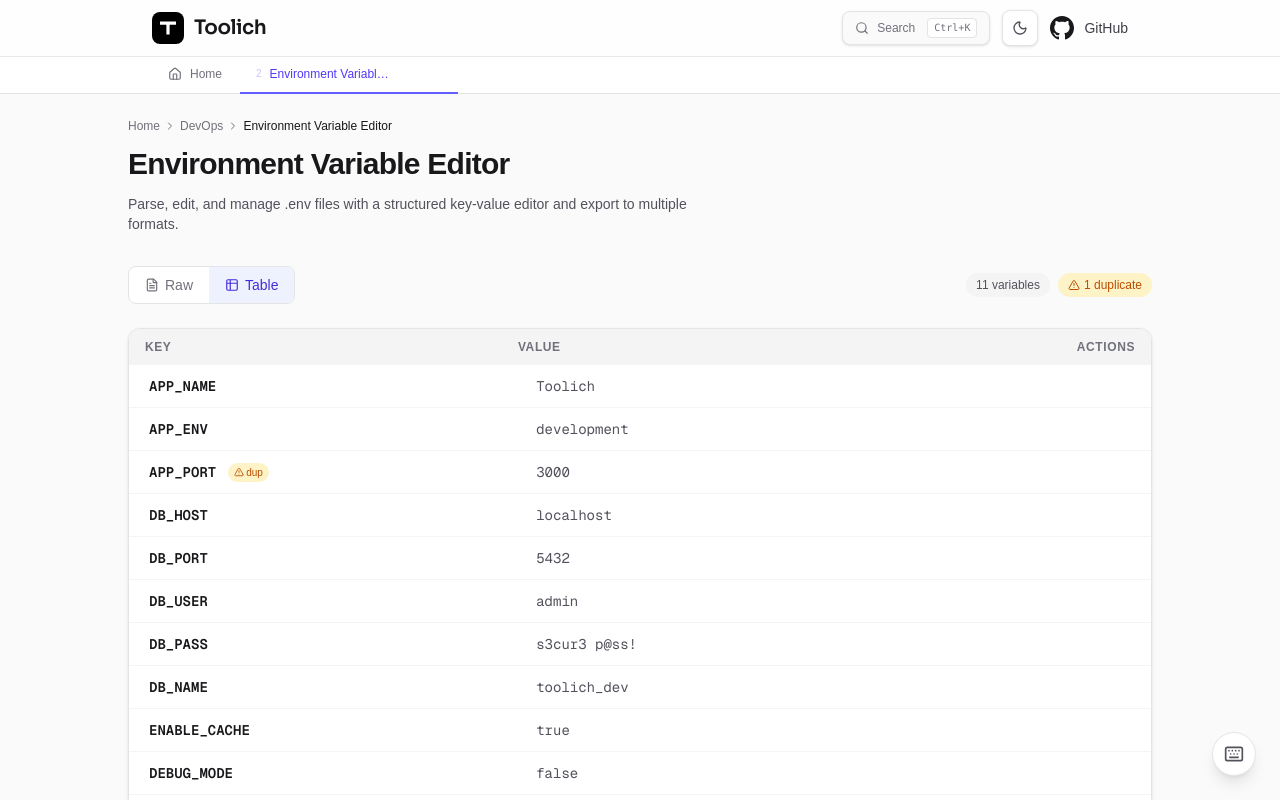
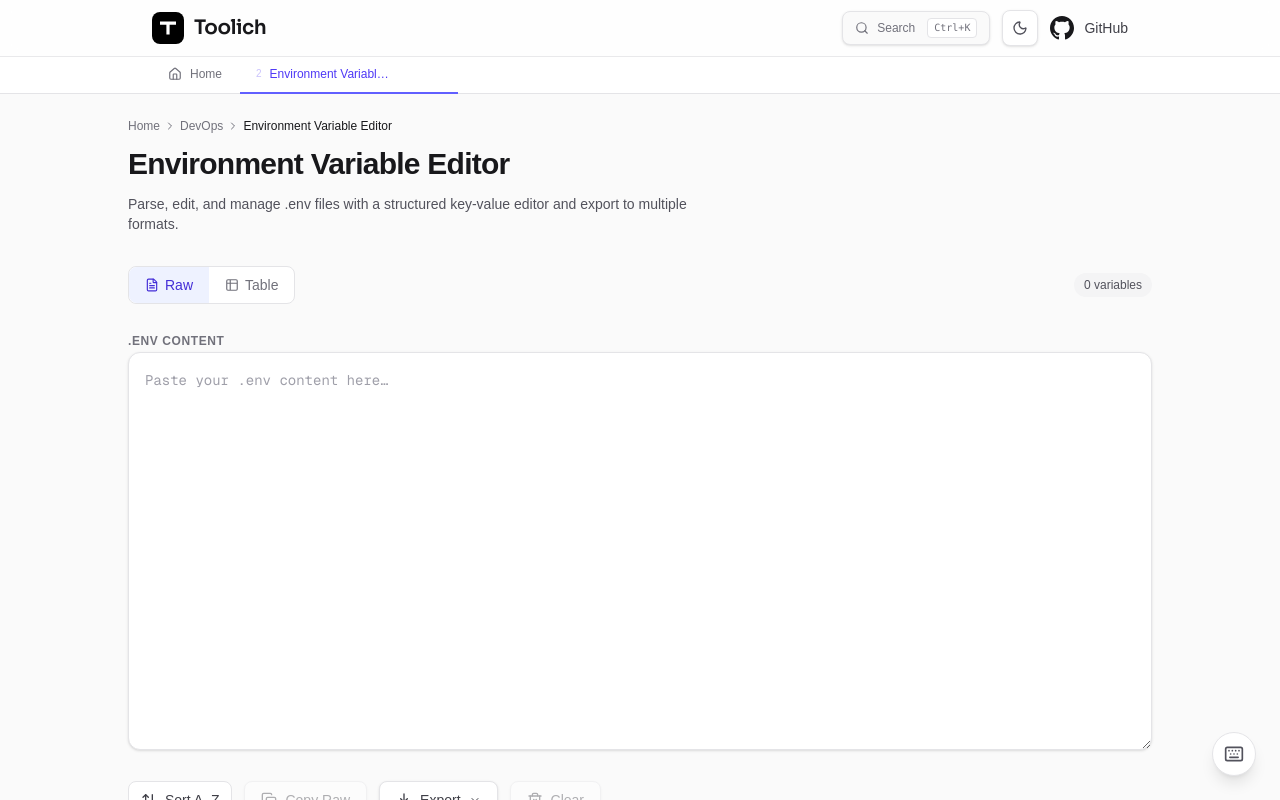
Before and after one commit to cratonik/toolich, a Next.js app: page /tools/devops/env-editor in a window 1280 px wide. Shown: the top 800 px of the page. Built offline with nearby package versions, Linux system fonts and the light colour scheme.

Commit message:
Removed sample content and set raw to default

```diff
--- a/src/tools/devops/env-editor/EnvEditor.tsx
+++ b/src/tools/devops/env-editor/EnvEditor.tsx
@@ -27,25 +27,7 @@ import {
 // Sample content
 // ---------------------------------------------------------------------------
 
-const SAMPLE = `# Application settings
-APP_NAME=Toolich
-APP_ENV=development
-APP_PORT=3000
-
-# Database configuration
-DB_HOST=localhost
-DB_PORT=5432
-DB_USER=admin
-DB_PASS="s3cur3 p@ss!"
-DB_NAME=toolich_dev
-
-# Feature flags
-ENABLE_CACHE=true
-DEBUG_MODE=false
-
-# Duplicate example (triggers warning)
-APP_PORT=8080
-`;
+const SAMPLE = "";
 
 // ---------------------------------------------------------------------------
 // Sub-components
@@ -106,7 +88,7 @@ function ExportDropdown({
 
 export default function EnvEditor() {
     const [raw, setRaw] = useSessionState("env-editor:raw", SAMPLE);
-    const [view, setView] = useState<ViewMode>("table");
+    const [view, setView] = useState<ViewMode>("raw");
     const [sorted, setSorted] = useState(false);
     const [copied, setCopied] = useState(false);
     const [exportCopied, setExportCopied] = useState<string | null>(null);
@@ -237,11 +219,10 @@ export default function EnvEditor() {
                             key={m}
                             type="button"
                             onClick={() => setView(m)}
-                            className={`inline-flex items-center gap-1.5 px-4 py-2 text-sm font-medium transition-all first:rounded-l-lg last:rounded-r-lg ${
-                                view === m
+                            className={`inline-flex items-center gap-1.5 px-4 py-2 text-sm font-medium transition-all first:rounded-l-lg last:rounded-r-lg ${view === m
                                     ? "bg-indigo-50 text-indigo-700 dark:bg-indigo-500/10 dark:text-indigo-400"
                                     : "text-zinc-500 hover:text-zinc-700 dark:text-zinc-400 dark:hover:text-zinc-200"
-                            }`}
+                                }`}
                         >
                             {m === "raw" ? (
                                 <FileText className="h-3.5 w-3.5" />
@@ -418,11 +399,10 @@ export default function EnvEditor() {
                 <button
                     type="button"
                     onClick={() => setSorted(!sorted)}
-                    className={`inline-flex items-center gap-2 rounded-lg border px-3 py-2 text-sm font-medium transition-all active:scale-[0.97] ${
-                        sorted
+                    className={`inline-flex items-center gap-2 rounded-lg border px-3 py-2 text-sm font-medium transition-all active:scale-[0.97] ${sorted
                             ? "border-indigo-300 bg-indigo-50 text-indigo-700 dark:border-indigo-600/50 dark:bg-indigo-500/10 dark:text-indigo-400"
                             : "border-zinc-200 bg-white text-zinc-700 hover:border-zinc-300 hover:bg-zinc-50 dark:border-zinc-700 dark:bg-zinc-800 dark:text-zinc-300 dark:hover:border-zinc-600 dark:hover:bg-zinc-700"
-                    }`}
+                        }`}
                 >
                     <ArrowUpDown className="h-4 w-4" /> Sort A–Z
                 </button>
```
